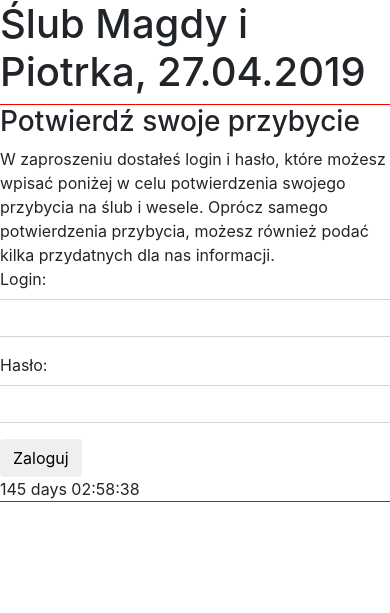
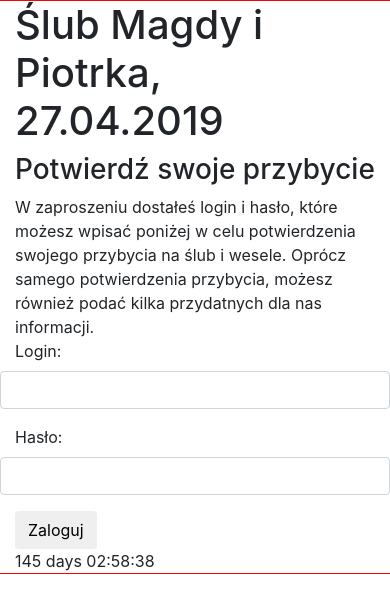
Before and after one commit to pmiara/wedding, a Django app: page / in a window 390 px wide; the page is wider, and only the part inside the window is pictured. Shown: the part 56-669 px from the top of that part. Run offline with Django 3.2, Linux system fonts and the light colour scheme; data that the repository does not hold is empty; some libraries are stand-ins or nearby versions.

Commit message:
Move grid system to base template.

```diff
--- a/wedding_guests/templates/base.html
+++ b/wedding_guests/templates/base.html
@@ -39,9 +39,16 @@
       {% endif %}
     </div>
   </nav>
-
-{% block content %}
-{% endblock content %}
+  <div class="row">
+    <div class="d-sm-none d-lg-block col-lg-2" style="background-color: red"></div>
+    <div class="col-lg-8 col-md-12">
+      <div class="container">
+      {% block content %}
+      {% endblock content %}
+      </div>
+    </div>
+    <div class="d-sm-none d-lg-block col-lg-2" style="background-color: red"></div>
+  </div>
 
 {% block js %}
 {% endblock js %}
--- a/wedding_guests/templates/home.html
+++ b/wedding_guests/templates/home.html
@@ -6,10 +6,6 @@
 <div id="home-header" class="page-header">
   <h1>Ślub Magdy i Piotrka, 27.04.2019</h1>
 </div>
-
-<div class="row">
-  <div class="d-sm-none d-md-block col-lg-2" style="background-color: red"></div>
-  <div class="col-md-8">
 <h3>Potwierdź swoje przybycie</h3>
 W zaproszeniu dostałeś login i hasło, które możesz wpisać poniżej w celu potwierdzenia swojego przybycia na ślub i wesele. Oprócz samego potwierdzenia przybycia, możesz również podać kilka przydatnych dla nas informacji.
 <form method="post" action="" id="login_form">
@@ -26,9 +22,6 @@
   <button type="submit" class="btn btn-default">Zaloguj</button>
 </form>
 <div id="countdown"></div>
-  </div>
-  <div class="d-sm-none d-md-block col-lg-2" style="background-color: red"></div>
-</div>
 {% endblock %}
 
 {% block js %}
```
Lines whose indentation alone changed are shown as unchanged.
